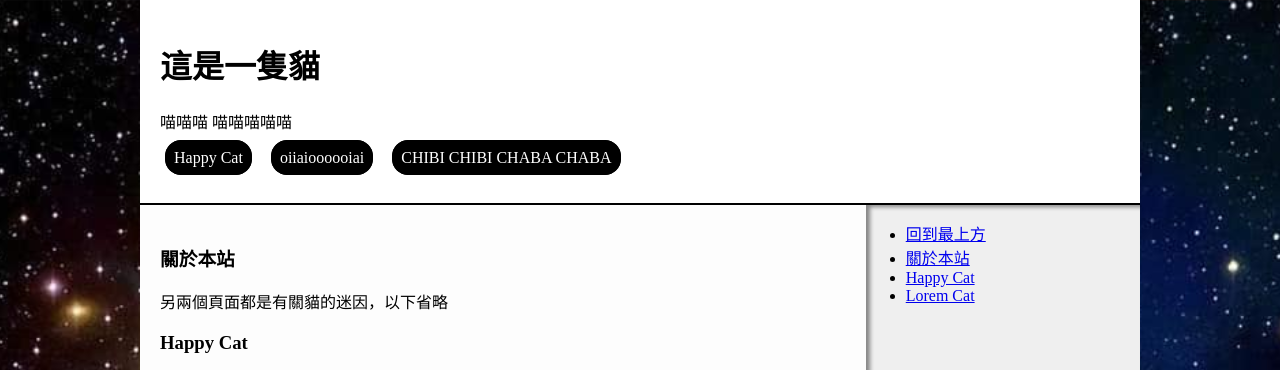
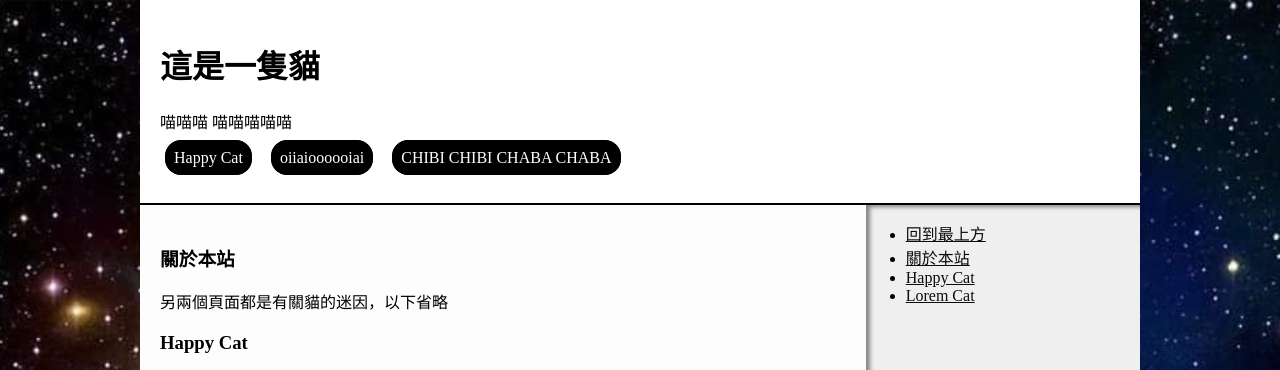
Before and after one commit to SpyMomiji/web_work_01, a plain HTML site: page index.htm in a window 1280 px wide. Shown: the top 370 px of the page. Drawn offline with Linux system fonts and the light colour scheme.

Commit message:
作業更新 3.2
作業更新 3.2

```diff
--- a/css/main.css
+++ b/css/main.css
@@ -62,6 +62,14 @@ img {
 	position: relative;
 }
 
+.aside a {
+	color: #0c0c0c;
+}
+
+.aside a:visited {
+	color: #8d8d8d;
+}
+
 article {
 	padding: 20px;
 }
```
Lines whose indentation alone changed are shown as unchanged.
